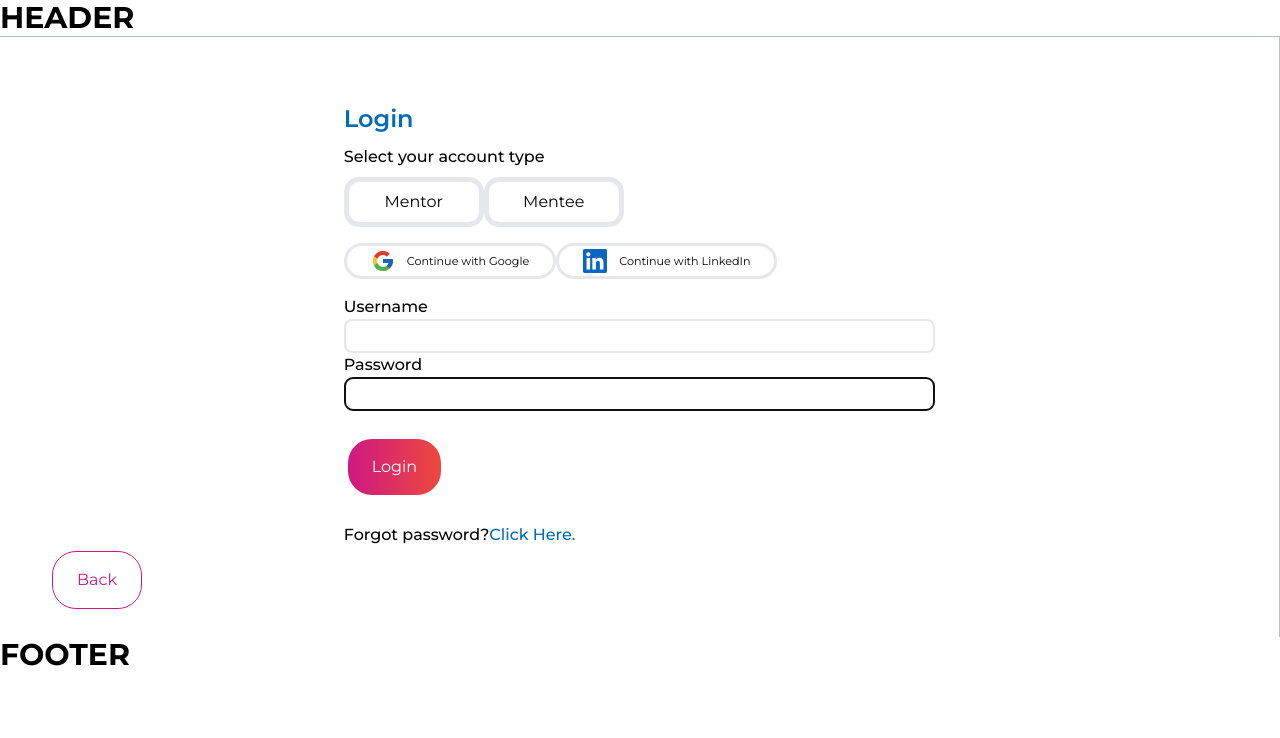
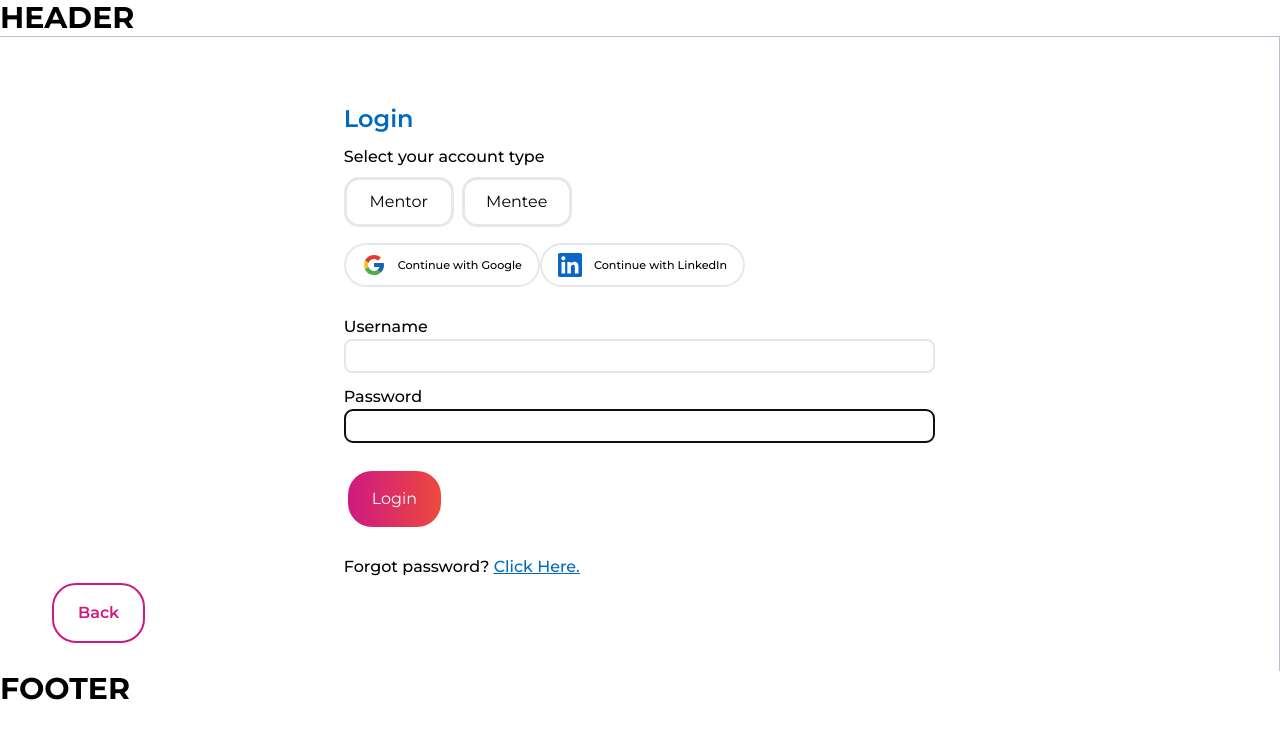
Before and after one commit to JasonXB/EF_Clone, a Next.js app: page /login in a window 1280 px wide. Shown: the top 738 px of the page. Built offline with nearby package versions, Linux system fonts and the light colour scheme; what tw-elements would draw is missing.

Commit message:
fixed mentor mentee button, and google/linkedin button

```diff
--- a/pages/login.tsx
+++ b/pages/login.tsx
@@ -49,31 +49,36 @@ const login: NextPage = ({}) => {
                     Login
                   </span>
 
-                  <div>
-                    <span className="block font-medium py-2">
-                      Select your account type
-                    </span>
+                  <span className="block font-medium py-2">
+                    Select your account type
+                  </span>
+
+                  <div className='flex'>
+                    <div className='pr-2'>
                     <button
-                      className={`${mentorChosen ? 'border-primary-1 bg-primary-5 drop-shadow-lg': ''}border border-[5px] h-[50px] w-[140px] rounded-[15px] hover:bg-primary-5 hover:border-primary-1 hover:drop-shadow-lg`}
+                      className={`${mentorChosen ? 'border-primary-1 bg-primary-5 drop-shadow-lg': ''}border border-[3px] h-[50px] w-[110px] rounded-[15px] hover:bg-primary-5 hover:border-primary-1 hover:drop-shadow-lg`}
                       onClick={handleMentorChoice}
                       >
                       Mentor
                     </button>
+                    </div>
 
+                    <div className=''>
                     <button
-                      className={`${menteeChosen ? 'border-primary-1 bg-primary-5 drop-shadow-lg': ''}border border-[5px] h-[50px] w-[140px] rounded-[15px] hover:bg-primary-5 hover:border-primary-1 hover:drop-shadow-lg`}
+                      className={`${menteeChosen ? 'border-primary-1 bg-primary-5 drop-shadow-lg': ''}border border-[3px] h-[50px] w-[110px] rounded-[15px] hover:bg-primary-5 hover:border-primary-1 hover:drop-shadow-lg`}
                       onClick={handleMenteeChoice}
                       >
                       Mentee
                     </button>
+                    </div>
 
                   </div>
-                  <div className="flex text-[8px] md:text-[70%] py-4">
+                  <div className="flex text-[10px] md:text-[70%] py-4">
                     <SocialMediaButtons />
                   </div>
 
                   <form autoComplete="off" className="w-full">
-                    <div className="">
+                    <div className="py-3">
                       <span className="font-medium">Username</span>
                       <input
                         className="block w-full cursor-auto border border-2 rounded-lg h-[34px] w-full px-2"
@@ -107,8 +112,8 @@ const login: NextPage = ({}) => {
                     </div>
 
                     <div className="font-medium">
-                      Forgot password?
-                      <span className='text-primary-1 hover:text-primary-2'><a href="#">Click Here.</a></span>
+                      Forgot password?<span> </span>
+                      <span className='text-primary-1 hover:text-primary-2 underline'><a href="#">Click Here.</a></span>
                     </div>
                   </form>
                 </div>
@@ -116,7 +121,7 @@ const login: NextPage = ({}) => {
 
               <div>
                 <button
-                  className={`${buttonVariants.secondary} font-light py-4 px-5`}
+                  className={`${buttonVariants.secondary} font-semibold border-[2px] py-4 px-5`}
                 >
                   Back
                 </button>
--- a/src/components/SocialMediaButtons.tsx
+++ b/src/components/SocialMediaButtons.tsx
@@ -27,7 +27,7 @@ export default function SocialMediaButtons() {
         return (
           <button
             onClick={signInFunction}
-            className="flex items-center border-[3px] rounded-full px-6 py-[3px] hover:border-primary-1 hover:bg-primary-5"
+            className="flex items-center font-medium border-[2px] rounded-full px-4 py-2 hover:border-primary-1 hover:bg-primary-5"
             key={i}
           >
             {btn.svg}
```
